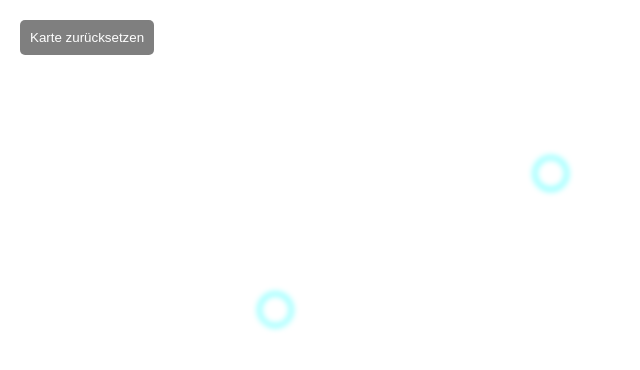
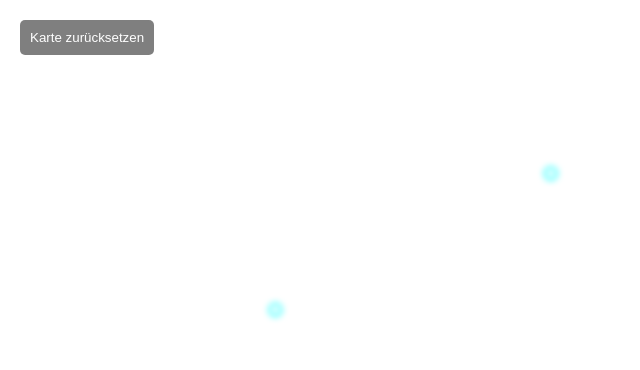
Before and after one commit to divre-f/map, a plain HTML site: page index.html in a window 1280 px wide. Shown: the whole page, without its empty margins (0-640 px from the left). Drawn offline with Linux system fonts and the light colour scheme.

Commit message:
Update custom-map-style.css

```diff
--- a/custom-map-style.css
+++ b/custom-map-style.css
@@ -104,22 +104,6 @@ body {
     /* Der Marker selbst bleibt unscharf */
 }
 
-.marker {
-    position: absolute;
-    z-index: 10;
-    width: 30px;
-    height: 30px;
-    border: 2px solid #00ffff;
-    border-radius: 50%;
-    cursor: pointer;
-    background-color: #fff;
-    filter: blur(0.2rem);
-    box-shadow: 0px 0px 21px 4px rgba(255, 255, 255, 0.9);
-    transition: transform 0.3s ease-out;
-}
-
-
-
 
 .bg-image {
     position: fixed;
```
